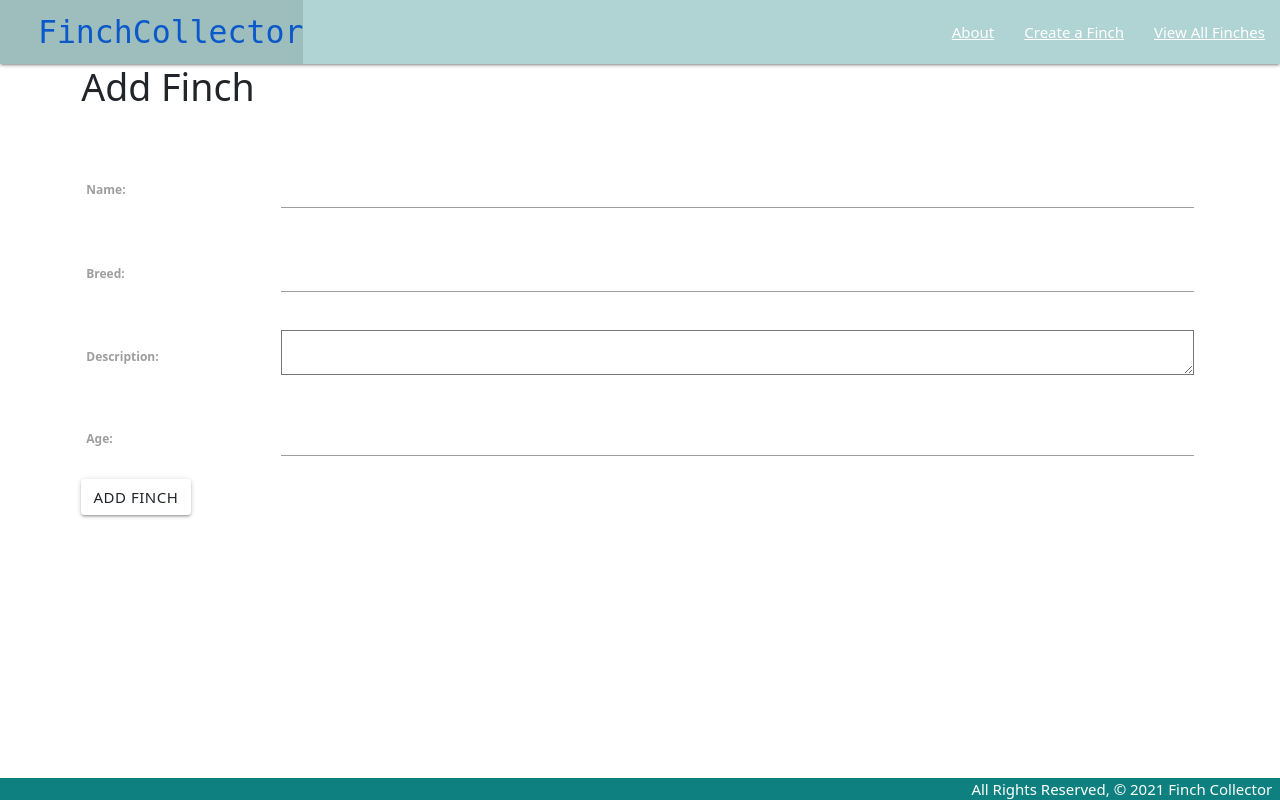
After one commit to Hernandez-G/Finches, a Django app: page /finches/create/ in a window 1280 px wide. The commit adds this page. Run offline with Django 4.2, Linux system fonts and the light colour scheme.

Commit message:
part three

```diff
--- a/main_app/models.py
+++ b/main_app/models.py
@@ -1,4 +1,5 @@
 from django.db import models
+from django.urls import reverse
 
 # Create your models here.
 class Finch(models.Model):
@@ -9,3 +10,6 @@ class Finch(models.Model):
 
 def __str__(self):
     return f'{self.name} ({self.id})'
+
+def get_absolute_url(self):
+    return reverse('detail', kwargs={'cat_id': self.id})
--- a/main_app/templates/base.html
+++ b/main_app/templates/base.html
@@ -17,11 +17,13 @@
     <nav>
       <div class="nav-wrapper">
         <ul>
-          <li><a href="/" class="left brand-logo">&nbsp;&nbsp;FinchCollector</a></li>
+          <li><a href ="{% url 'about' %)" class="left brand-logo">&nbsp;&nbsp;FinchCollector</a></li>
         </ul>
         <ul class="right">
-          <li><a href="/about">About</a></li>
-          <li><a href="/finches">View All Finches</a></li>
+
+          <li><a href="{% url 'about' %}">About</a></li>
+          <li><a href="{% url 'finches_create' %}">Create a Finch</a></li>
+          <li><a href="{% url 'index' %}">View All Finches</a></li>
 
         </ul>
       </div>
--- a/main_app/templates/finches/detail.html
+++ b/main_app/templates/finches/detail.html
@@ -14,6 +14,10 @@
       <p>Age: Finch</p>
     {% endif %}
   </div>
+  <div class="card-action">
+    <a href="{% url 'finches_update' finch.id %}">Edit</a>
+    <a href="{% url 'finches_delete' finch.id %}">Delete</a>
+  </div>
 </div>
 
 {% endblock %}
--- /dev/null
+++ b/main_app/templates/main_app/finch_form.html
@@ -0,0 +1,16 @@
+{% extends 'base.html' %}
+
+{% block content %}
+  <h1>Add Finch</h1>
+  <form action="" method="POST">
+    {% csrf_token %}
+    <table>
+        <tr>
+            <td>
+      {{ form.as_table }}
+    </table>
+    <input type="submit" value="Add Finch" class="btn">
+            </td>
+        </tr>
+  </form>
+{% endblock %}
--- a/main_app/urls.py
+++ b/main_app/urls.py
@@ -7,4 +7,7 @@ urlpatterns = [
     path('finches/', views.finches_index, name='index'),
     #url template tag > id
     path('finches/<int:finch_id>/', views.finches_detail, name='detail'),
+    path('finches/create/', views.FinchCreate.as_view(), name='finches_create'),
+    path('finches/<int:pk>/update/', views.FinchDelete.as_view(), name='finches_update'),
+    path('finches/<int:pk>/delete/', views.FinchDelete.as_view(), name='finches_delete'),
 ]
--- a/main_app/views.py
+++ b/main_app/views.py
@@ -1,4 +1,5 @@
 from django.shortcuts import render
+from django.views.generic.edit import CreateView,UpdateView, DeleteView
 from .models import Finch
 
 # Create your views here.
@@ -18,3 +19,15 @@ def finches_detail(request, finch_id):
   return render(request, 'finches/detail.html', {
     'finch': finch
   })
+
+class FinchCreate(CreateView):
+  model = Finch
+  fields = '__all__'
+  success_url = '/finches/'
+
+class FinchUpdate(UpdateView):
+  model = Finchfields = ['breed', 'description', 'age']
+
+class FinchDelete(DeleteView):
+  model = Finch
+  success_url = '/finches/'
```
Also changed, not shown: main_app/templates/main_app/finch_confirm_delete.html (added, +14 -0 lines).
